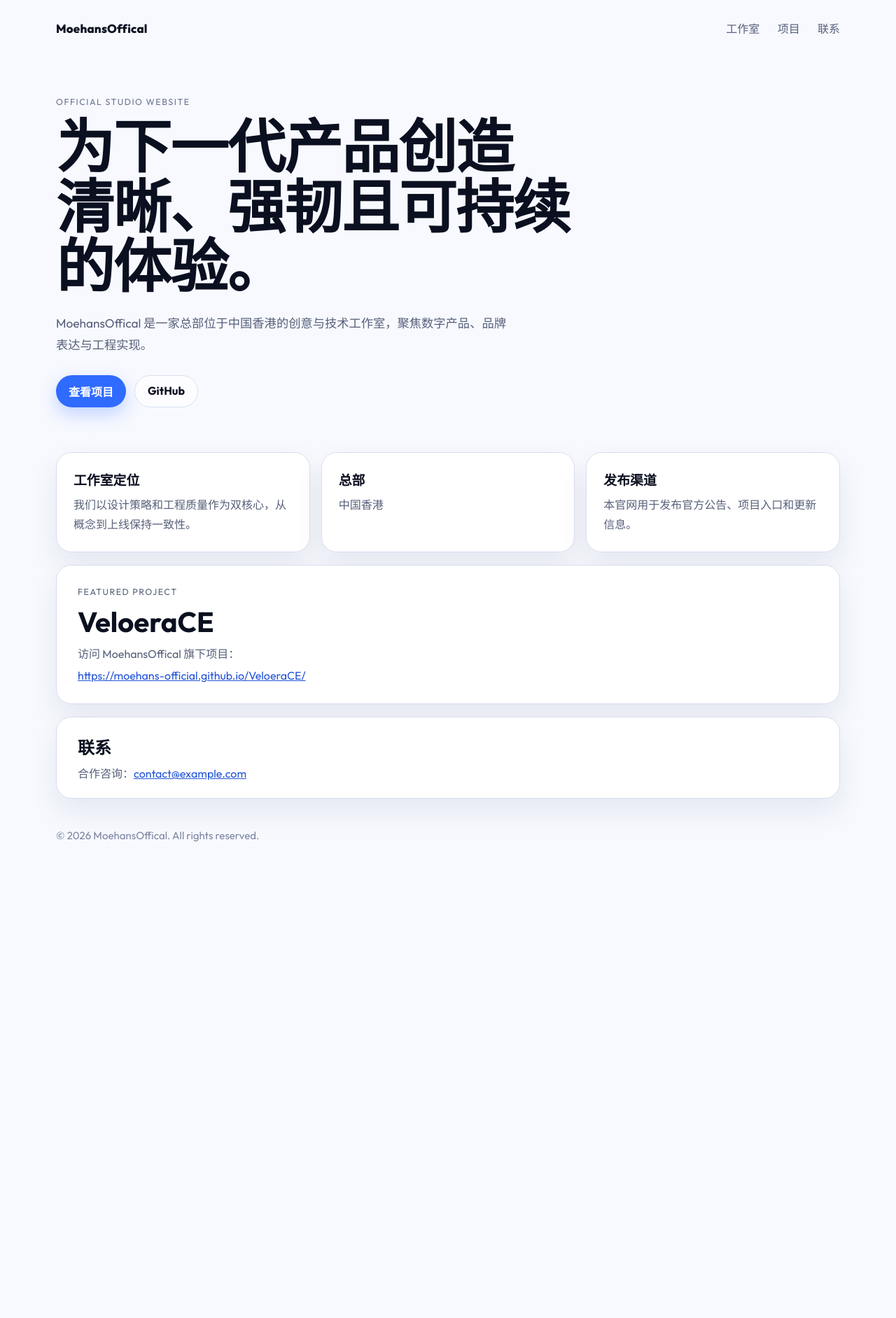
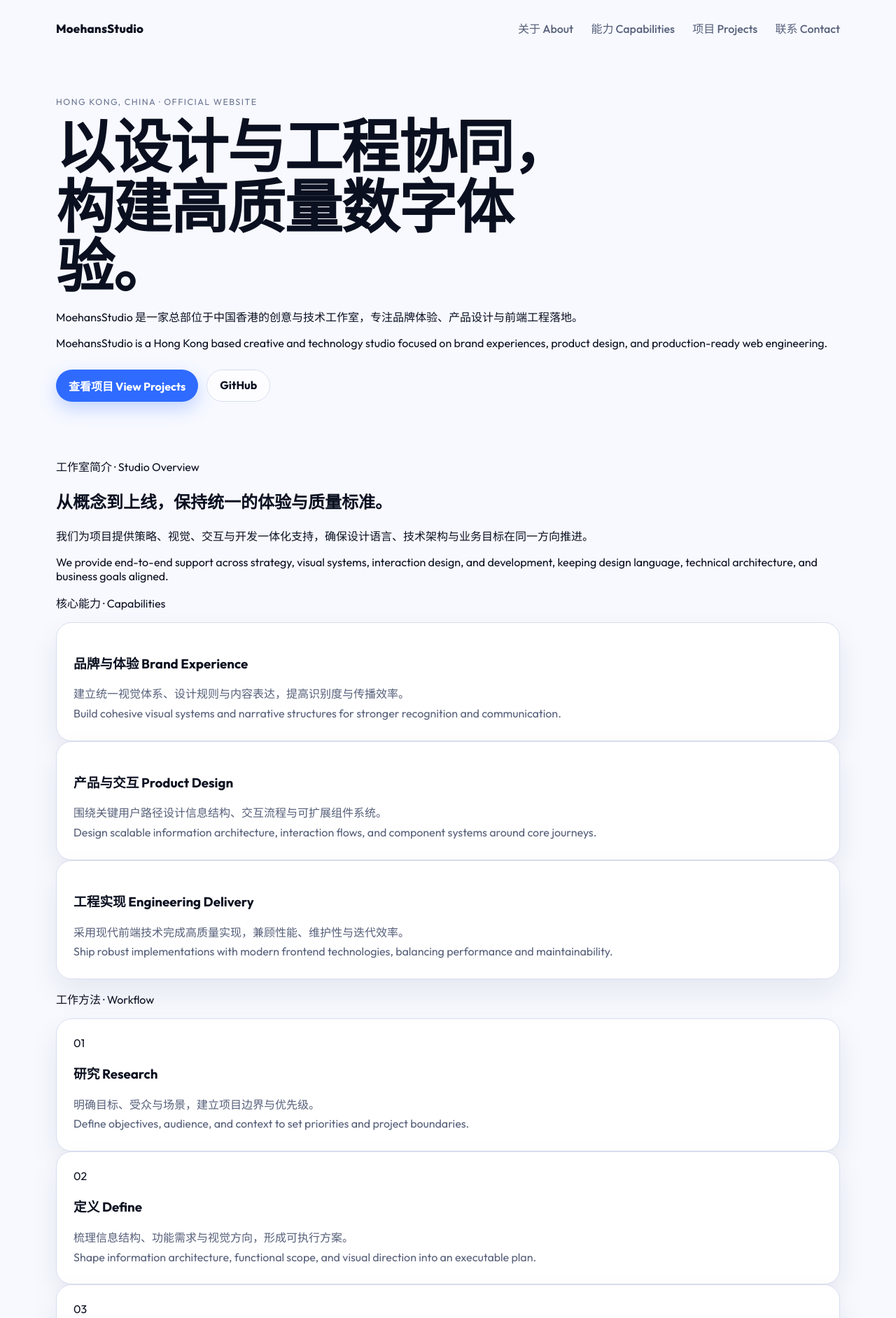
Before and after one commit to moehans-official/moehans-official.github.io, a plain HTML site: page index.html in a window 1280 px wide. Shown: the top 1883 px of the page at 70% size. Before the commit the page ends 1254 px from the top, so only its background shows below. Drawn offline with Linux system fonts and the light colour scheme.

Commit message:
feat: rebrand to MoehansStudio and add bilingual long-page content (index.html)

```diff
--- a/index.html
+++ b/index.html
@@ -3,8 +3,8 @@
 <head>
   <meta charset="UTF-8" />
   <meta name="viewport" content="width=device-width, initial-scale=1.0" />
-  <title>MoehansOffical | 官方网站</title>
-  <meta name="description" content="MoehansOffical 官方网站。总部位于中国香港，专注创意与技术项目。" />
+  <title>MoehansStudio | Official Website</title>
+  <meta name="description" content="MoehansStudio 官方网站。总部位于中国香港，提供创意与技术一体化服务。" />
   <link rel="preconnect" href="https://fonts.googleapis.com" />
   <link rel="preconnect" href="https://fonts.gstatic.com" crossorigin />
   <link href="https://fonts.googleapis.com/css2?family=Outfit:wght@400;500;700;800&family=Noto+Sans+SC:wght@400;500;700&display=swap" rel="stylesheet" />
@@ -14,55 +14,128 @@
   <div class="backdrop"></div>
 
   <header class="topbar wrap">
-    <a class="logo" href="#">MoehansOffical</a>
+    <a class="logo" href="#home">MoehansStudio</a>
     <nav>
-      <a href="#studio">工作室</a>
-      <a href="#projects">项目</a>
-      <a href="#contact">联系</a>
+      <a href="#about">关于 About</a>
+      <a href="#capabilities">能力 Capabilities</a>
+      <a href="#projects">项目 Projects</a>
+      <a href="#contact">联系 Contact</a>
     </nav>
   </header>
 
-  <main class="hero wrap">
-    <p class="kicker reveal">OFFICIAL STUDIO WEBSITE</p>
-    <h1 class="reveal delay-1">为下一代产品创造<br />清晰、强韧且可持续的体验。</h1>
-    <p class="intro reveal delay-2">
-      MoehansOffical 是一家总部位于中国香港的创意与技术工作室，聚焦数字产品、品牌表达与工程实现。
+  <main id="home" class="hero wrap reveal">
+    <p class="kicker">HONG KONG, CHINA · OFFICIAL WEBSITE</p>
+    <h1>以设计与工程协同，构建高质量数字体验。</h1>
+    <p class="cn">
+      MoehansStudio 是一家总部位于中国香港的创意与技术工作室，专注品牌体验、产品设计与前端工程落地。
     </p>
-    <div class="hero-actions reveal delay-3">
-      <a class="btn solid" href="#projects">查看项目</a>
+    <p class="en">
+      MoehansStudio is a Hong Kong based creative and technology studio focused on brand experiences,
+      product design, and production-ready web engineering.
+    </p>
+    <div class="hero-actions">
+      <a class="btn solid" href="#projects">查看项目 View Projects</a>
       <a class="btn line" href="https://github.com/moehans-official/moehans-official.github.io" target="_blank" rel="noopener noreferrer">GitHub</a>
     </div>
   </main>
 
-  <section id="studio" class="wrap cards reveal delay-4">
+  <section id="about" class="section wrap reveal delay-1">
+    <p class="section-kicker">工作室简介 · Studio Overview</p>
+    <h2>从概念到上线，保持统一的体验与质量标准。</h2>
+    <p class="cn">
+      我们为项目提供策略、视觉、交互与开发一体化支持，确保设计语言、技术架构与业务目标在同一方向推进。
+    </p>
+    <p class="en">
+      We provide end-to-end support across strategy, visual systems, interaction design, and development,
+      keeping design language, technical architecture, and business goals aligned.
+    </p>
+  </section>
+
+  <section id="capabilities" class="section wrap reveal delay-2">
+    <p class="section-kicker">核心能力 · Capabilities</p>
+    <div class="grid three">
       <article class="card">
-      <h2>工作室定位</h2>
-      <p>我们以设计策略和工程质量作为双核心，从概念到上线保持一致性。</p>
+        <h3>品牌与体验 Brand Experience</h3>
+        <p class="cn">建立统一视觉体系、设计规则与内容表达，提高识别度与传播效率。</p>
+        <p class="en">Build cohesive visual systems and narrative structures for stronger recognition and communication.</p>
       </article>
       <article class="card">
-      <h2>总部</h2>
-      <p>中国香港</p>
+        <h3>产品与交互 Product Design</h3>
+        <p class="cn">围绕关键用户路径设计信息结构、交互流程与可扩展组件系统。</p>
+        <p class="en">Design scalable information architecture, interaction flows, and component systems around core journeys.</p>
       </article>
       <article class="card">
-      <h2>发布渠道</h2>
-      <p>本官网用于发布官方公告、项目入口和更新信息。</p>
+        <h3>工程实现 Engineering Delivery</h3>
+        <p class="cn">采用现代前端技术完成高质量实现，兼顾性能、维护性与迭代效率。</p>
+        <p class="en">Ship robust implementations with modern frontend technologies, balancing performance and maintainability.</p>
       </article>
+    </div>
   </section>
 
-  <section id="projects" class="wrap project reveal delay-5">
-    <p class="eyebrow">FEATURED PROJECT</p>
-    <h3>VeloeraCE</h3>
-    <p>访问 MoehansOffical 旗下项目：</p>
-    <a href="https://moehans-official.github.io/VeloeraCE/" target="_blank" rel="noopener noreferrer">https://moehans-official.github.io/VeloeraCE/</a>
+  <section class="section wrap reveal delay-3">
+    <p class="section-kicker">工作方法 · Workflow</p>
+    <div class="grid four steps">
+      <article class="card">
+        <span class="step-no">01</span>
+        <h3>研究 Research</h3>
+        <p class="cn">明确目标、受众与场景，建立项目边界与优先级。</p>
+        <p class="en">Define objectives, audience, and context to set priorities and project boundaries.</p>
+      </article>
+      <article class="card">
+        <span class="step-no">02</span>
+        <h3>定义 Define</h3>
+        <p class="cn">梳理信息结构、功能需求与视觉方向，形成可执行方案。</p>
+        <p class="en">Shape information architecture, functional scope, and visual direction into an executable plan.</p>
+      </article>
+      <article class="card">
+        <span class="step-no">03</span>
+        <h3>构建 Build</h3>
+        <p class="cn">以组件化方式实现页面与交互，持续验证体验与性能。</p>
+        <p class="en">Implement modular UI and interactions with iterative validation for quality and speed.</p>
+      </article>
+      <article class="card">
+        <span class="step-no">04</span>
+        <h3>迭代 Iterate</h3>
+        <p class="cn">根据反馈优化内容与功能，保持长期可维护性。</p>
+        <p class="en">Refine content and features from feedback while preserving long-term maintainability.</p>
+      </article>
+    </div>
   </section>
 
-  <section id="contact" class="wrap contact reveal delay-6">
-    <h2>联系</h2>
-    <p>合作咨询：<a href="mailto:contact@example.com">contact@example.com</a></p>
+  <section id="projects" class="section wrap reveal delay-4">
+    <p class="section-kicker">旗下项目 · Projects</p>
+    <div class="grid two">
+      <article class="card featured">
+        <p class="eyebrow">FEATURED</p>
+        <h3>VeloeraCE</h3>
+        <p class="cn">MoehansStudio 旗下项目，可通过以下官方地址访问。</p>
+        <p class="en">A featured project by MoehansStudio, available at the official URL below.</p>
+        <a href="https://moehans-official.github.io/VeloeraCE/" target="_blank" rel="noopener noreferrer">https://moehans-official.github.io/VeloeraCE/</a>
+      </article>
+      <article class="card">
+        <p class="eyebrow">OFFICIAL CHANNEL</p>
+        <h3>MoehansStudio Website</h3>
+        <p class="cn">本站用于发布公告、项目入口与工作室动态更新。</p>
+        <p class="en">This site publishes official announcements, project entries, and studio updates.</p>
+        <a href="https://moehans-official.github.io/" target="_blank" rel="noopener noreferrer">https://moehans-official.github.io/</a>
+      </article>
+    </div>
+  </section>
+
+  <section id="contact" class="section wrap reveal delay-5">
+    <p class="section-kicker">联系 · Contact</p>
+    <h2>欢迎合作与交流。</h2>
+    <p class="cn">商务合作与项目咨询，请通过以下方式联系：</p>
+    <p class="en">For business collaboration and project inquiries, reach out via:</p>
+    <p class="contact-line">
+      <a href="mailto:contact@example.com">contact@example.com</a>
+      <span>·</span>
+      <a href="https://github.com/moehans-official" target="_blank" rel="noopener noreferrer">github.com/moehans-official</a>
+    </p>
   </section>
 
   <footer class="wrap foot">
-    <p>© <span id="year"></span> MoehansOffical. All rights reserved.</p>
+    <p>© <span id="year"></span> MoehansStudio. All rights reserved.</p>
   </footer>
 
   <script>
```
Lines whose indentation alone changed are shown as unchanged.
